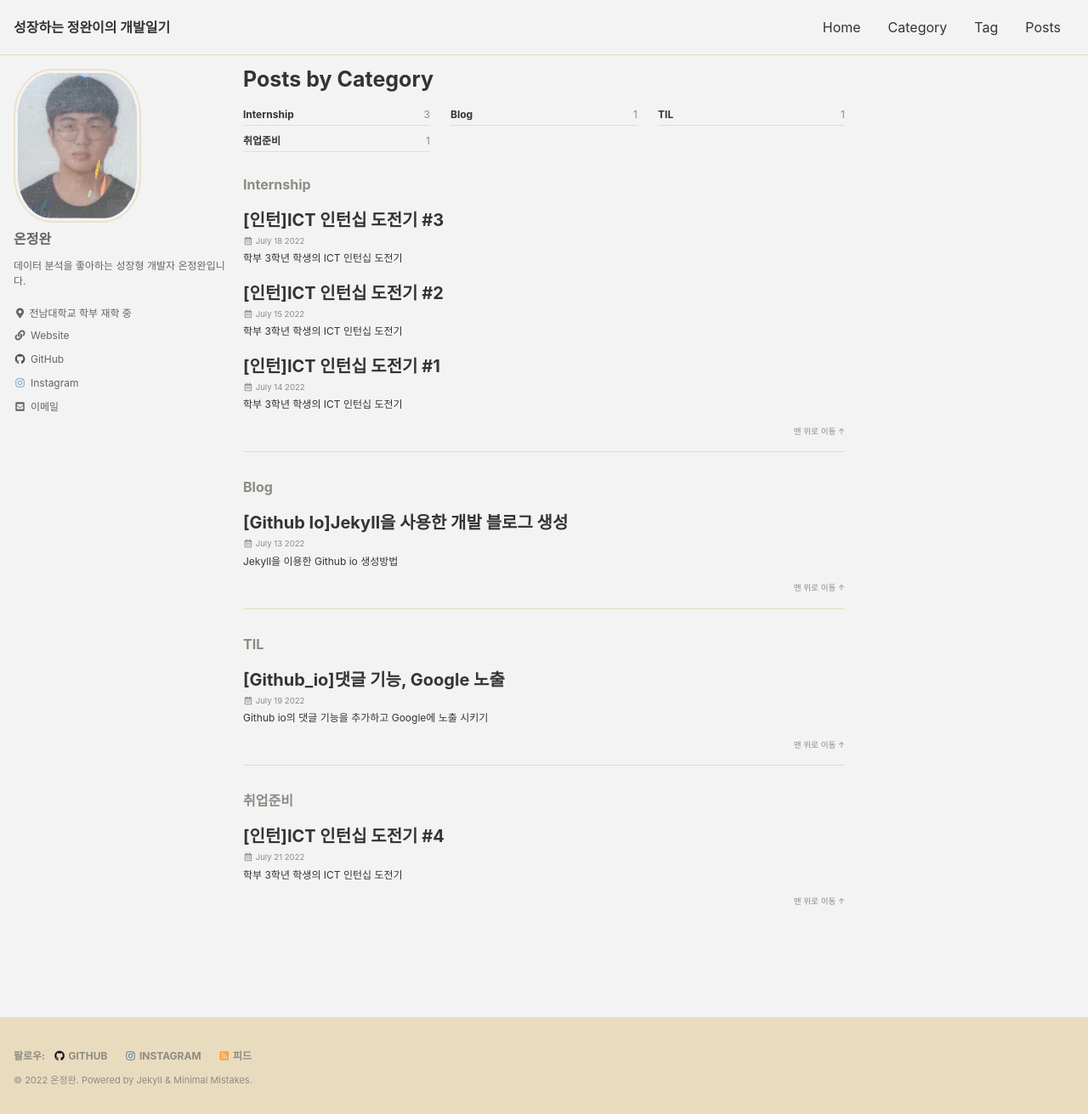
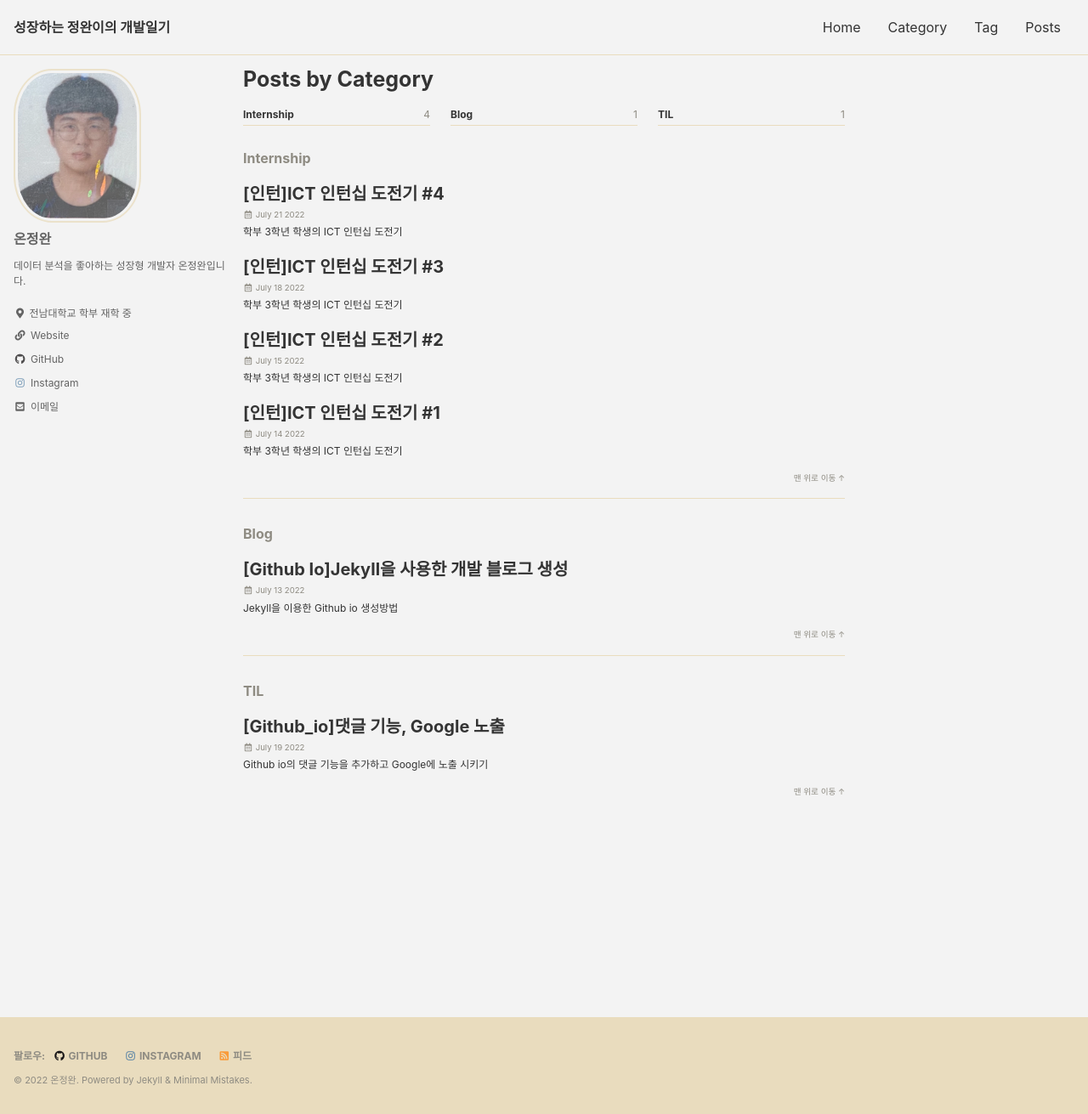
Before and after one commit to On-JungWoan/On-JungWoan.github.io, a Jekyll site: the page built from _pages/category-archive.md, in a window 1280 px wide and 1311 px high. Shown: the whole window at 85% size. Built offline with Jekyll 4.4.1, drawn with Linux system fonts in a browser that asks for light colours; cached includes are drawn as plain includes.

Commit message:
Update 2022-07-21-ICT-Internship(3).md

```diff
--- a/_posts/2022-07-21-ICT-Internship(3).md
+++ b/_posts/2022-07-21-ICT-Internship(3).md
@@ -3,7 +3,7 @@ title:  "[인턴]ICT 인턴십 도전기 #4"
 excerpt: "학부 3학년 학생의 ICT 인턴십 도전기"
 
 categories:
-  - 취업준비
+  - Internship
 tags:
   - [인턴, ICT인턴십]
 
```
